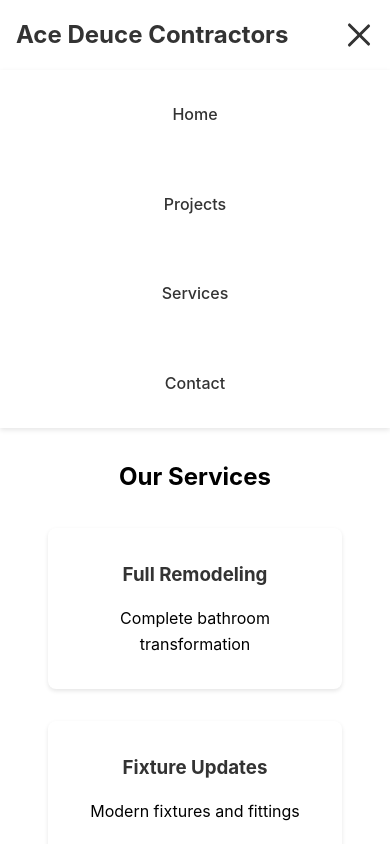
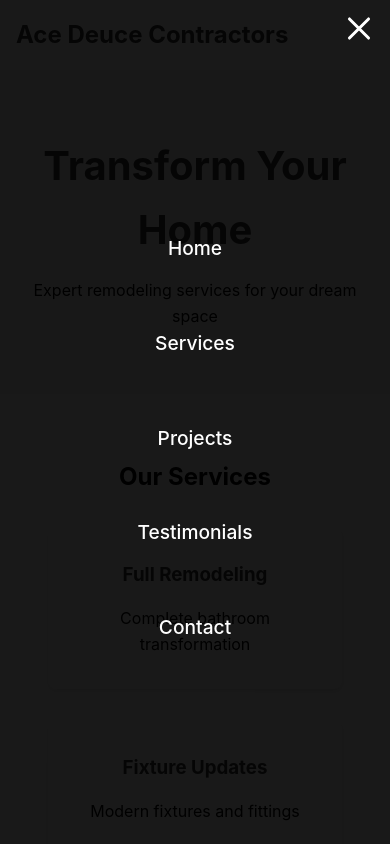
Before and after one commit to snewmanri/RemodelingPros, a React (Vite) app in the folder client/: page / in a window 390 px wide. Both pictures are taken after a click on the button "Toggle navigation menu". Shown: the top 844 px of the page. Built offline with nearby package versions, Linux system fonts and the light colour scheme; the HTML template or start-up script is replaced by a standard one.

Commit message:
make some changes with mobile menu

```diff
--- a/client/src/App.jsx
+++ b/client/src/App.jsx
@@ -11,7 +11,7 @@ import { Analytics } from '@vercel/analytics/react';
 function App() {
   return (
     <Router>
-      <div className="app">
+      <div className="app" id="top">
         <Navbar />
         <main>
           <Hero />
@@ -21,7 +21,9 @@ function App() {
           <div id="projects">
           <ProjectGallery />
           </div>
+          <div id="testimonials">
           <Testimonials />
+          </div>
           <div id="contact">
             <Footer />
           </div>
--- a/client/src/components/Footer.jsx
+++ b/client/src/components/Footer.jsx
@@ -5,7 +5,7 @@ function Footer() {
     <footer className="footer">
       <section className="footer-content">
         <address className="footer-address">
-          <h2>Ace Deuce Contractors</h2>
+          <h2><a href="#top">Ace Deuce Contractors</a></h2>
           Providence, RI 02908<br />
           Email:
           <a href="mailto:info@acedeucegc.com">info@acedeucegc.com</a><br />
--- a/client/src/components/Navbar.jsx
+++ b/client/src/components/Navbar.jsx
@@ -39,8 +39,9 @@ function Navbar() {
       </button>
       <div className={`nav-links ${isMenuOpen ? 'active' : ''}`}>
         <Link to="/">Home</Link>
+        <a href="#services">Services</a>
         <a href="#projects">Projects</a>
-        <a href="#services">Services</a>
+        <a href="#testimonials">Testimonials</a>
         <a href="#contact">Contact</a>
       </div>
     </nav>
--- a/client/src/index.css
+++ b/client/src/index.css
@@ -318,26 +318,53 @@ body {
   }
 
   .nav-links {
-    display: none;
-    position: absolute;
-    top: 70px;
+    visibility: hidden;
+    opacity: 0;
+    position: fixed;
+    top: 0;
     left: 0;
     right: 0;
+    bottom: 0;
     flex-direction: column;
-    background-color: white;
-    padding: 1rem;
-    box-shadow: 0 2px 5px rgba(0,0,0,0.1);
+    justify-content: center;
+    align-items: center;
+    background-color: rgba(0, 0, 0, 0.9);
+    padding: 6rem 2rem 4rem 2rem;  /* Increased top padding */
+    z-index: 1000;
+    transition: opacity 0.3s ease, visibility 0.3s ease;
+    overflow-y: auto;
+    height: 100vh;
   }
 
   .nav-links.active {
+    visibility: visible;
+    opacity: 1;
     display: flex;
   }
 
   .nav-links a {
-    color: #333;
-    text-decoration: none;
-    padding: 1rem;
-    text-align: center;
+    color: white;
+    font-size: clamp(1.2rem, 4vw, 1.5rem);
+    margin: 0.4rem 0;
+    padding: 0.6rem 2rem;
+    width: 100%;       /* Make links full width */
+    text-align: center;  /* Center text */
+  }
+
+  .nav-links a:hover {
+    background-color: rgba(255, 255, 255, 0.1);
+    color: white;
+  }
+
+  .hamburger-button {
+    position: fixed;
+    top: 1rem;
+    right: 1rem;
+    z-index: 1001;
+  }
+
+  .hamburger-button.open span {
+    background: white;
   }
 
   .navbar {
@@ -374,6 +401,18 @@ body {
   text-decoration: underline;
 }
 
+.footer-address h2 a[href="#top"] {
+  color: white;
+  text-decoration: none;
+  transition: opacity 0.3s ease;
+}
+
+.footer-address h2 a[href="#top"]:hover {
+  opacity: 0.8;
+  background: none;
+  text-decoration: none;
+}
+
 .footer-nav {
   display: flex;
   flex-direction: column;
@@ -386,7 +425,7 @@ body {
 }
 
 .footer-nav a:hover {
-  opacity: 0.9;
+  opacity: 0.8;
 }
 
 .footer-legal {
@@ -463,9 +502,11 @@ body {
 }
 
 .modal-prev {
-  left: calc(10% + 20px);  /* Closer to the image */
+  left: calc(10% + 20px);
+  /* Closer to the image */
 }
 
 .modal-next {
-  right: calc(10% + 20px);  /* Closer to the image */
+  right: calc(10% + 20px);
+  /* Closer to the image */
 }
```
